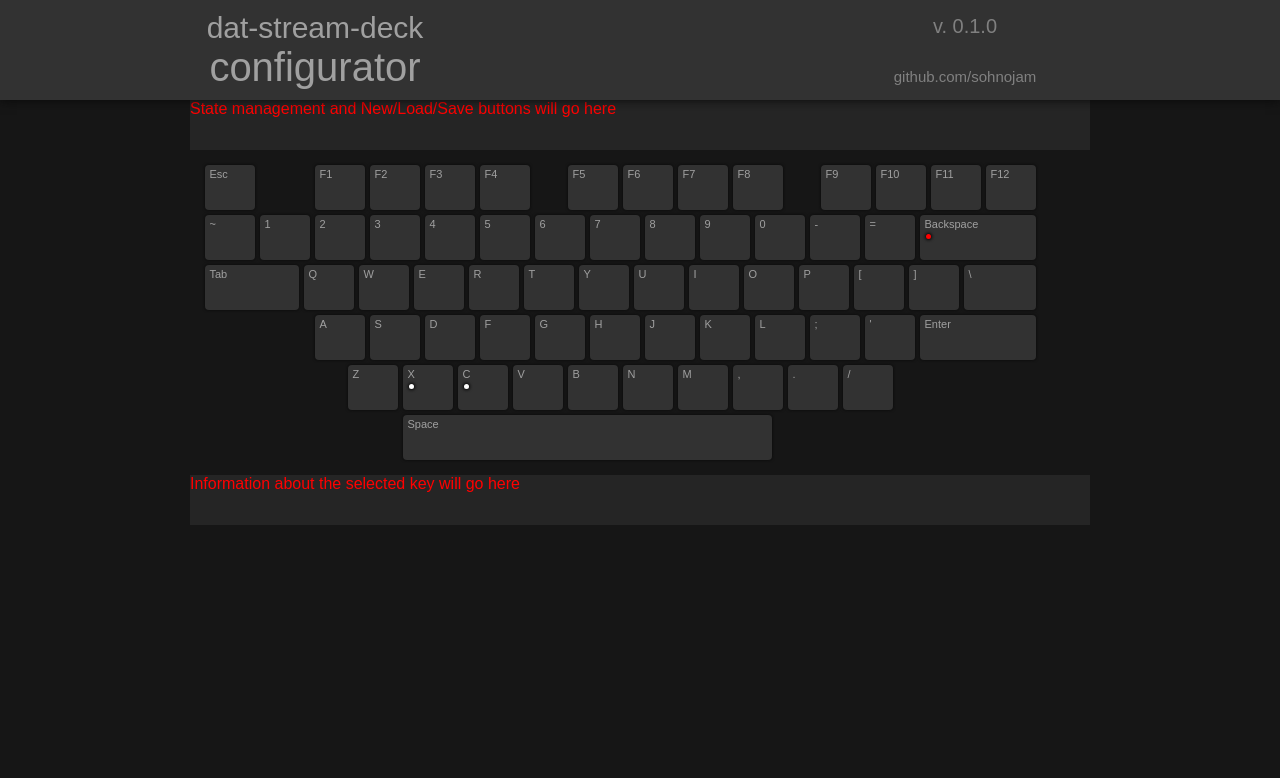
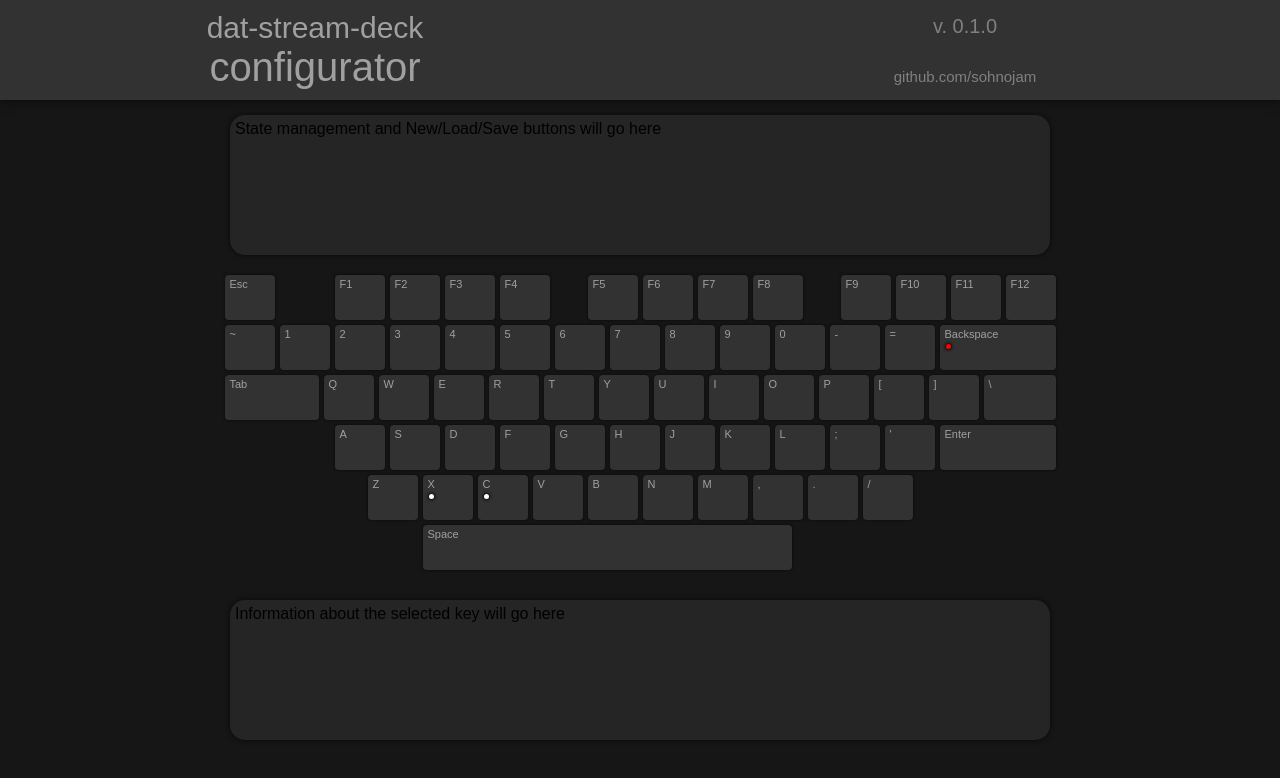
Before and after one commit to sohnojam/dat-stream-deck-configurator, a React (Create React App) app: page / in a window 1280 px wide. Shown: the top 778 px of the page. Built offline with nearby package versions, Linux system fonts and the light colour scheme.

Commit message:
added container styles for scenes and selected components

```diff
--- a/src/components/body/body.css
+++ b/src/components/body/body.css
@@ -6,4 +6,8 @@
 
 .body-container {
   width: 900px;
+  display: flex;
+  flex-direction: column;
+  justify-content: center;
+  align-items: center;
 }
--- a/src/components/body/selected/index.js
+++ b/src/components/body/selected/index.js
@@ -1,9 +1,10 @@
 import React from 'react'
+import './selected.css'
 
 function Selected() {
 
   return (
-    <div style={{height: 50, width: '100%', backgroundColor:'#252525', color:'red'}}>
+    <div className='selected-container'>
       Information about the selected key will go here
     </div>
   )
--- a/src/components/body/selected/selected.css
+++ b/src/components/body/selected/selected.css
@@ -0,0 +1,14 @@
+.selected-container {
+  min-height: 130px;
+  width: 90%;
+  margin-top: 15px;
+  margin-bottom: 5px;
+  background-color: #252525;
+  border-radius: 15px;
+  padding: 5px;
+  box-shadow: 0 0 5px 0px #080808;
+  display: flex;
+  flex-direction: row;
+  justify-content: space-between;
+  align-items: flex-start;
+}
--- a/src/components/body/states/index.js
+++ b/src/components/body/states/index.js
@@ -1,9 +1,10 @@
 import React from 'react'
+import './states.css'
 
 function States() {
 
   return (
-    <div style={{height: 50, width: '100%', backgroundColor:'#252525', color:'red'}}>
+    <div className='states-container'>
       State management and New/Load/Save buttons will go here
     </div>
   )
--- a/src/components/body/states/states.css
+++ b/src/components/body/states/states.css
@@ -0,0 +1,14 @@
+.states-container {
+  min-height: 130px;
+  width: 90%;
+  margin-top: 15px;
+  margin-bottom: 5px;
+  background-color: #252525;
+  border-radius: 15px;
+  padding: 5px;
+  box-shadow: 0 0 5px 0px #080808;
+  display: flex;
+  flex-direction: row;
+  justify-content: space-between;
+  align-items: flex-start;
+}
```
Also changed, not shown: 1 other file (tests, documents, lock files or other folders).
